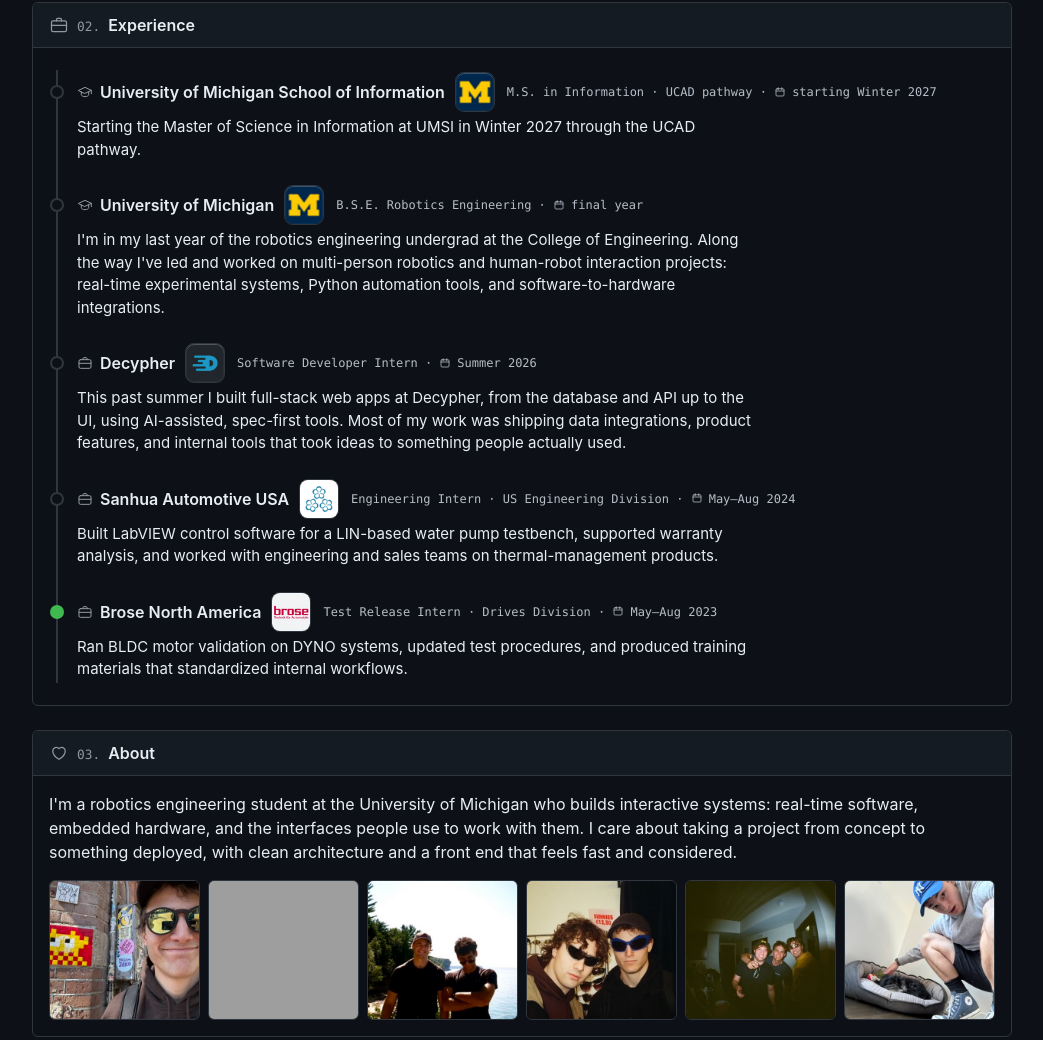
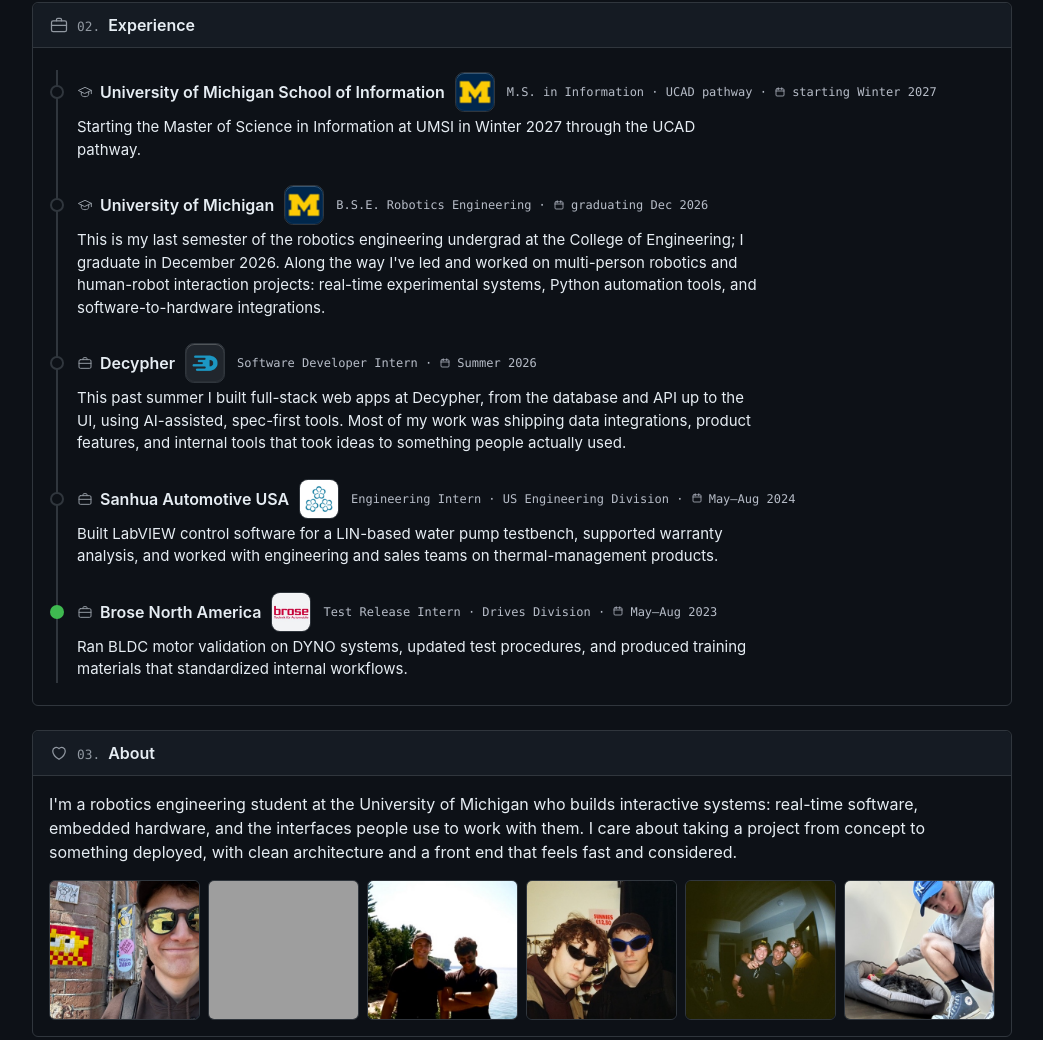
Before and after one commit to partypancake8/swyr.com_V3, an Astro site: page / in a window 1280 px wide. Shown: the part 931-1971 px from the top of the page, without its empty margins (118-1161 px from the left). Built offline with nearby package versions, Linux system fonts and the light colour scheme; Astro itself is replaced by a stand-in of ours; grey boxes are pictures that could not be loaded.

Commit message:
Experience: last semester, graduating Dec 2026

```diff
--- a/src/pages/index.astro
+++ b/src/pages/index.astro
@@ -113,10 +113,10 @@ const photos = [
       <li class="tl-item">
         <div class="tl-item__head">
           <a class="tl-item__org" href="https://robotics.umich.edu/academics/undergraduate/" target="_blank" rel="noopener"><Icon name="grad-cap" class="tl-item__icon" /><span class="tl-item__name">University of Michigan</span><span class="org-tile"><img src="/icons/companies/umich.png" alt="University of Michigan" width="40" height="40" loading="lazy" /></span></a>
-          <span class="tl-item__meta">B.S.E. Robotics Engineering &middot; <span class="tl-item__date"><Icon name="calendar" size={12} class="tl-item__date-icon" />final year</span></span>
+          <span class="tl-item__meta">B.S.E. Robotics Engineering &middot; <span class="tl-item__date"><Icon name="calendar" size={12} class="tl-item__date-icon" />graduating Dec 2026</span></span>
         </div>
         <p class="tl-item__body">
-          I'm in my last year of the robotics engineering undergrad at the College of Engineering.
+          This is my last semester of the robotics engineering undergrad at the College of Engineering; I graduate in December 2026.
           Along the way I've led and worked on multi-person robotics and human-robot interaction
           projects: real-time experimental systems, Python automation tools, and
           software-to-hardware integrations.
```
